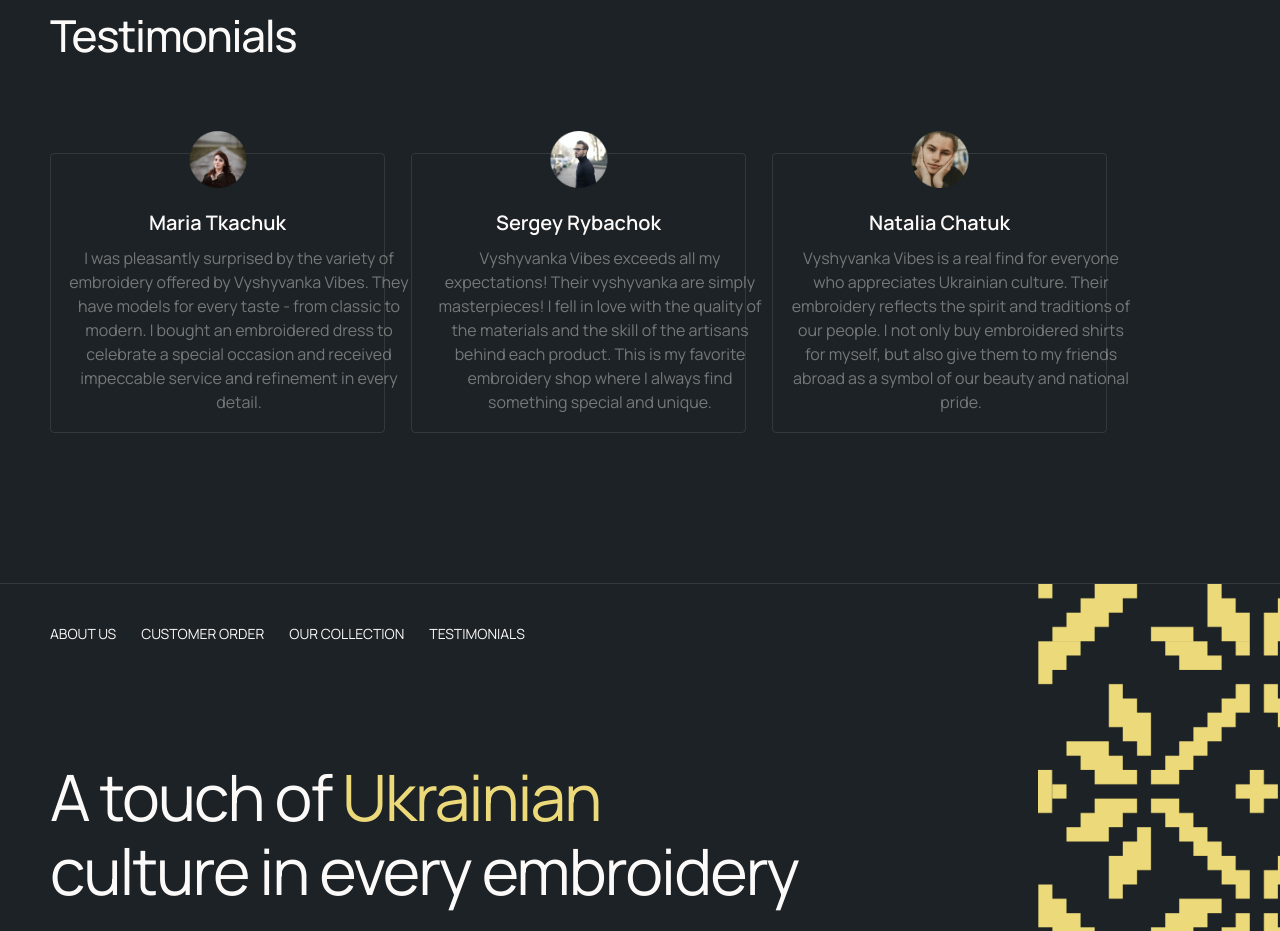
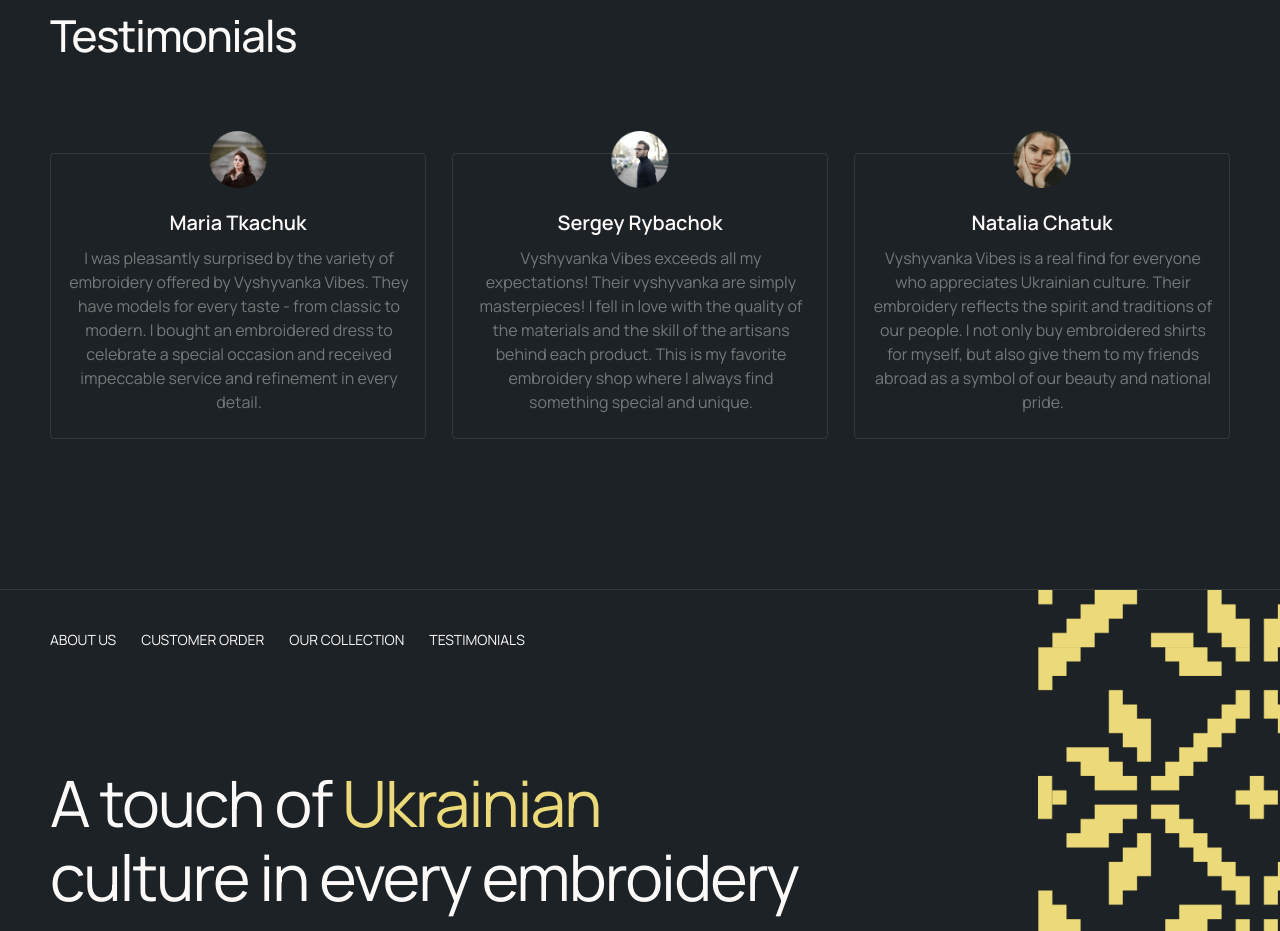
Before and after one commit to GoitStudentsWorks/html_css_108-Dmytro-Hrytsyshyn, a website built with Vite: page src/index.html in a window 1280 px wide. Shown: the part 4532-5463 px from the top of the page. Built offline with nearby package versions, Linux system fonts and the light colour scheme.

```diff
--- a/src/css/testimonials.css
+++ b/src/css/testimonials.css
@@ -4,15 +4,15 @@
     gap: 40px;
     overflow-x: auto;
     padding-top: 22px;
-    min-width: 335px;
 }
 
 .testimonials-list-item{
     position: relative;
-    width: 335px;
+    min-width: 335px;
     border: 1px solid rgba(252, 249, 249, 0.1);
     border-radius: 4px;
     padding: 54px 22px 18px 22px;
+    min-height: 243px;
 }
 
 .testimonials-title{
@@ -54,7 +54,6 @@
     .testimonials-list{
         display: flex;
         flex-direction: row;
-        flex-wrap: wrap;
         gap: 32px;
         max-height: 335px;
     }
@@ -71,6 +70,9 @@
 
         .testimonials-list-item{
             padding: 54px 18px 18px 18px;
+            min-width: 336px;
+            min-height: 286px;
+
         }
 }
 
```
